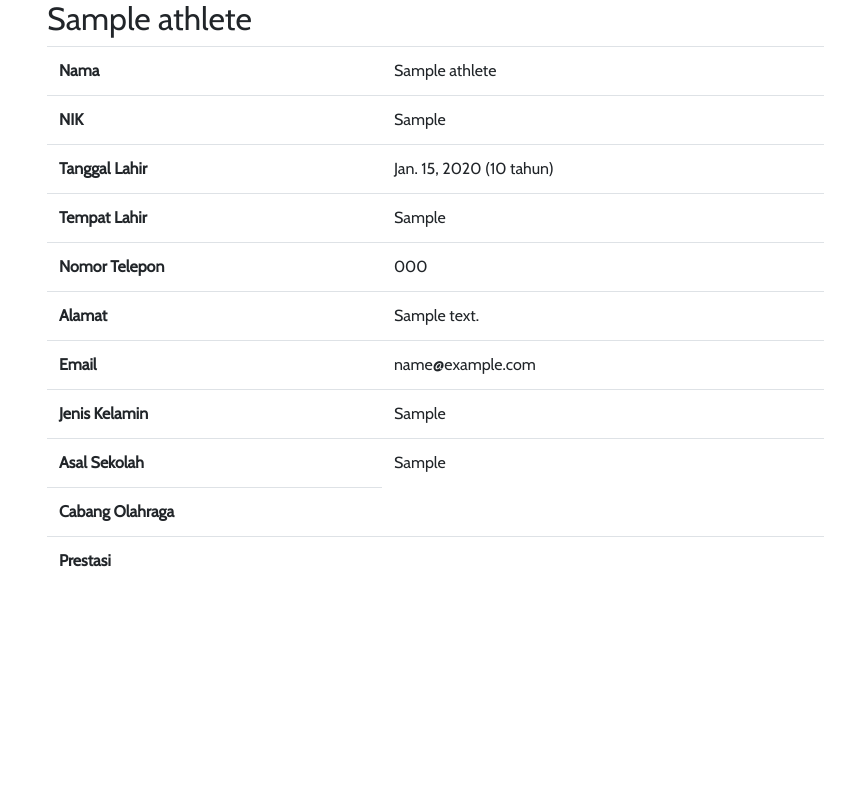
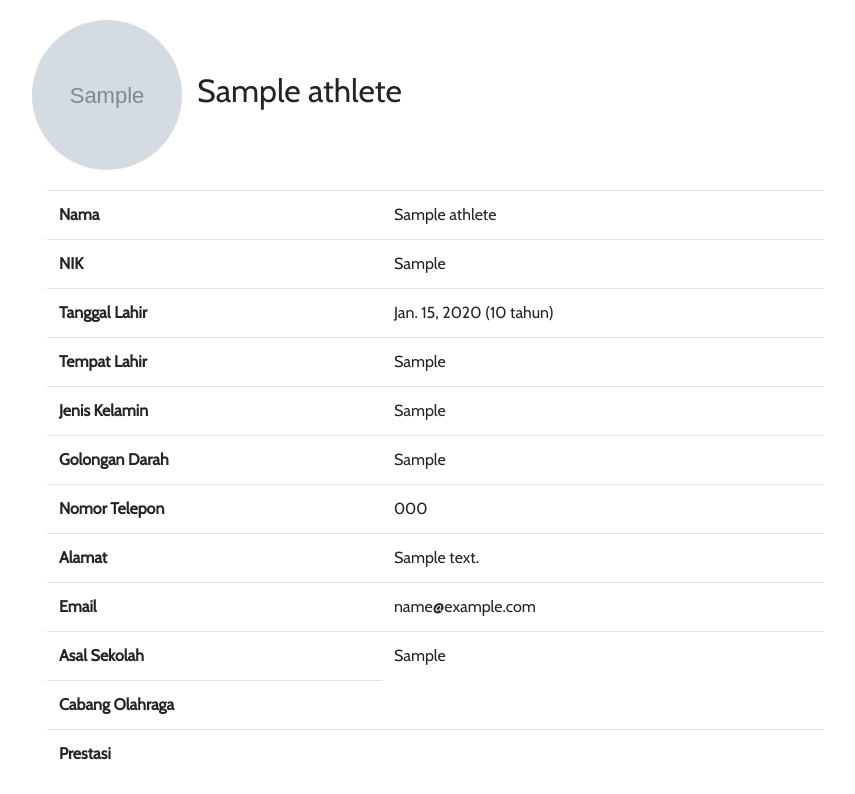
Before and after one commit to izzuddinsyamil/athlete-database, a Django app: page /atlet/1/ in a window 1280 px wide. Shown: the part 96-890 px from the top of the page, without its empty margins (38-893 px from the left). Before the commit the page ends 663 px from the top, so only its background shows below. Run offline with Django 3.2, Linux system fonts and the light colour scheme; tables that the repository leaves empty hold one stand-in row (values such as "Sample post"); grey boxes marked "Sample" are stand-in pictures; data that the repository does not hold is empty; parts of the project's set-up code (start-up, migrations or seed data) failed here and were passed over; some libraries are stand-ins or nearby versions.

Commit message:
add foto in athlete detail page

```diff
--- a/athletedb/static/athletedb/css/athlete_detail.css
+++ b/athletedb/static/athletedb/css/athlete_detail.css
@@ -19,3 +19,8 @@
 .achievementlist ul li {
     margin-bottom: 20px;
 }
+
+.profile-header {
+    margin-top: 20px;
+    margin-bottom: 20px;
+}
--- a/athletedb/templates/athletedb/athlete_detail.html
+++ b/athletedb/templates/athletedb/athlete_detail.html
@@ -4,7 +4,18 @@
 <link rel="stylesheet" href="{% static 'athletedb/css/athlete_detail.css' %}">
 {% endblock %}
 {% block content %}
-<h2>{{ athlete_detail.name }}</h2>
+
+
+<div class="row align-items-center profile-header">
+    {% if athlete_detail.photo %}
+    <div class="col-">
+        <img src="{{ athlete_detail.photo.url }}" class="rounded-circle" alt="Pasfoto" width="150" height="150">
+    </div>
+    {% endif %}
+    <div class="col-sm athlete_name">
+        <h2>{{ athlete_detail.name }}</h2>
+    </div>
+</div>
 
 <table class="table">
     <thead></thead>
@@ -26,6 +37,14 @@
             <td>{{ athlete_detail.birth_place }}</td>
         </tr>
         <tr>
+            <th scope="row">Jenis Kelamin</th>
+            <td>{{ athlete_detail.sex }}</td>
+        </tr>
+        <tr>
+            <th scope="row">Golongan Darah</th>
+            <td>{{ athlete_detail.blood_type }}</td>
+        </tr>
+        <tr>
             <th scope="row">Nomor Telepon</th>
             <td>{{ athlete_detail.phone_number }}</td>
         </tr>
@@ -36,10 +55,6 @@
         <tr>
             <th scope="row">Email</th>
             <td>{{ athlete_detail.email }}</td>
-        </tr>
-        <tr>
-            <th scope="row">Jenis Kelamin</th>
-            <td>{{ athlete_detail.sex }}</td>
         </tr>
         <tr>
             <th scope="row">Asal Sekolah</th>
```
